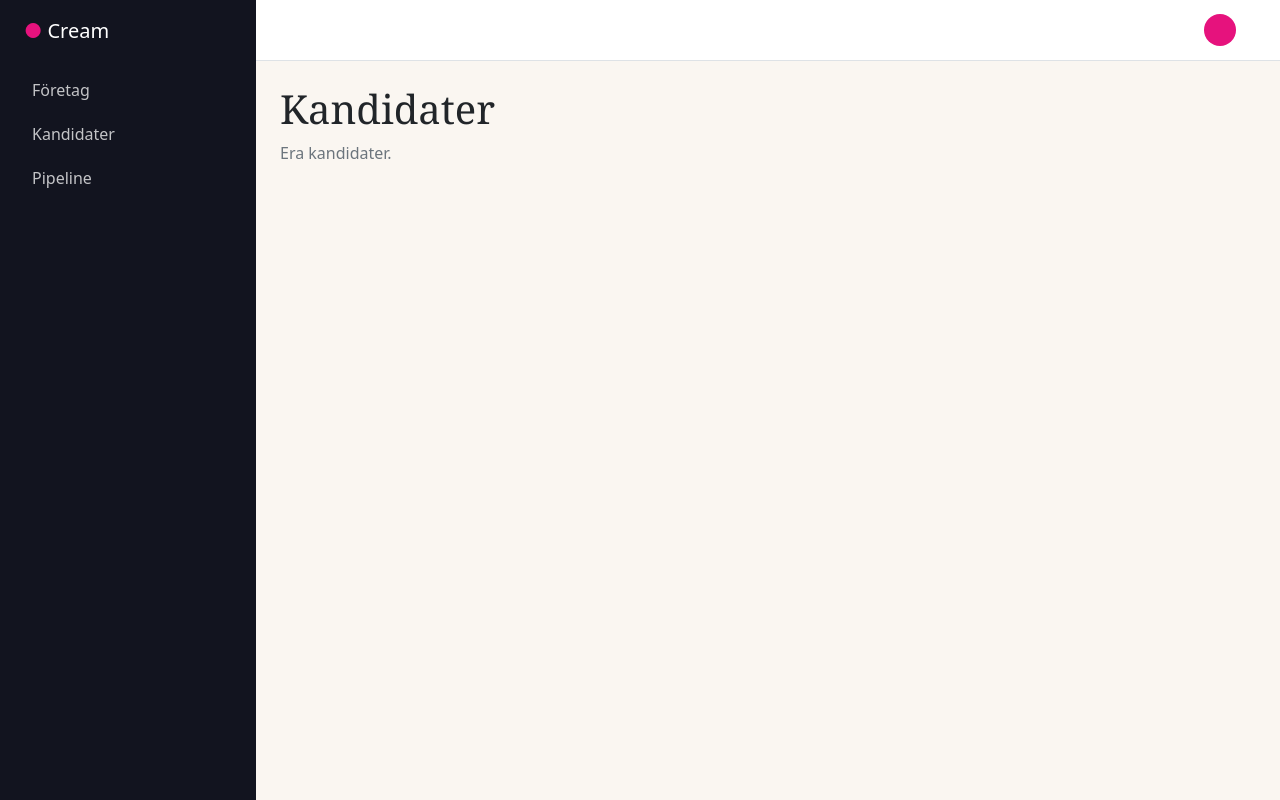
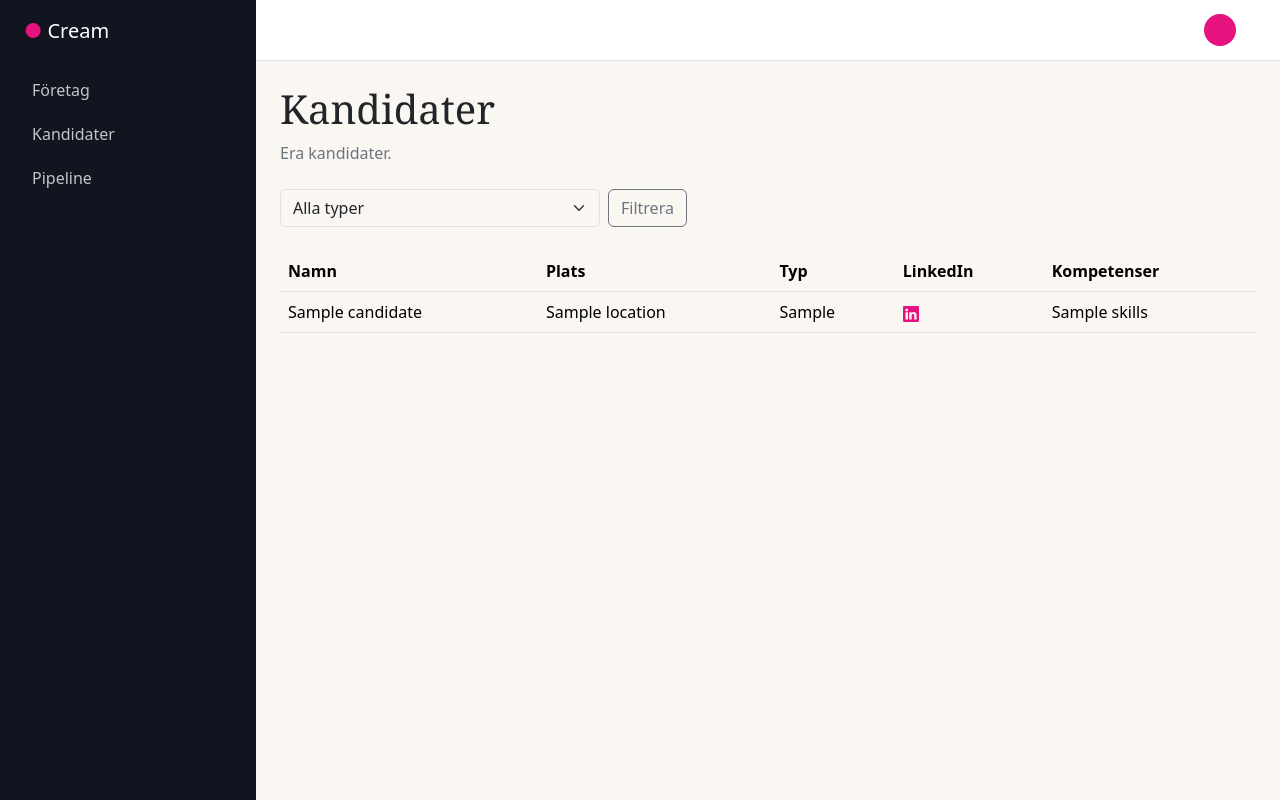
Before and after one commit to chreke/cream, a Django app: template crm/templates/crm/candidate_list.html in a window 1280 px wide. Run offline with Django 5.2, Linux system fonts and the light colour scheme; the template is opened without the code that fills it: most values are stand-ins (such as "Sample title", 1, 10 or a date in 2020); some libraries are stand-ins or nearby versions.

Commit message:
Add candidate list view with kind filter
The kind filter only offers Freelancer/Employee; candidates with kind
"Both" match either filter. LinkedIn renders as a vendored Bootstrap
Icons SVG partial so it inherits link color.

Co-Authored-By: Claude Fable 5 <noreply@anthropic.com>

```diff
--- a/crm/templates/crm/candidate_list.html
+++ b/crm/templates/crm/candidate_list.html
@@ -3,6 +3,82 @@
 {% block title %}Kandidater{% endblock %}
 
 {% block content %}
-  <h1>Kandidater</h1>
-  <p class="text-secondary">Era kandidater.</p>
+  <div class="d-flex justify-content-between align-items-start mb-4">
+    <div>
+      <h1>Kandidater</h1>
+      <p class="text-secondary mb-0">Era kandidater.</p>
+    </div>
+  </div>
+
+  <form method="get" class="row g-2 mb-4">
+    <div class="col-md-4">
+      <select name="kind" class="form-select" aria-label="Typ">
+        <option value="">Alla typer</option>
+        <option value="freelancer" {% if current_kind == "freelancer" %}selected{% endif %}>Frilansare</option>
+        <option value="employee" {% if current_kind == "employee" %}selected{% endif %}>Anställd</option>
+      </select>
+    </div>
+    <div class="col-md-3">
+      <button type="submit" class="btn btn-outline-secondary">Filtrera</button>
+    </div>
+  </form>
+
+  <table class="table table-hover bg-white">
+    <thead>
+      <tr>
+        <th scope="col">Namn</th>
+        <th scope="col">Plats</th>
+        <th scope="col">Typ</th>
+        <th scope="col">LinkedIn</th>
+        <th scope="col">Kompetenser</th>
+      </tr>
+    </thead>
+    <tbody>
+      {% for candidate in candidates %}
+        <tr>
+          <td>{{ candidate.name }}</td>
+          <td>{{ candidate.location|default:"–" }}</td>
+          <td>{{ candidate.get_kind_display }}</td>
+          <td>
+            {% if candidate.linkedin_url %}
+              <a href="{{ candidate.linkedin_url }}" aria-label="LinkedIn: {{ candidate.name }}">
+                {% include "icons/linkedin.svg" %}
+              </a>
+            {% else %}
+              –
+            {% endif %}
+          </td>
+          <td>{{ candidate.skills|truncatechars:60|default:"–" }}</td>
+        </tr>
+      {% empty %}
+        <tr>
+          <td colspan="5" class="text-secondary text-center py-4">
+            Inga kandidater att visa.
+          </td>
+        </tr>
+      {% endfor %}
+    </tbody>
+  </table>
+
+  {% if is_paginated %}
+    <nav aria-label="Paginering">
+      <ul class="pagination">
+        {% if page_obj.has_previous %}
+          <li class="page-item">
+            <a class="page-link"
+               href="?{{ querystring }}{% if querystring %}&amp;{% endif %}page={{ page_obj.previous_page_number }}">Föregående</a>
+          </li>
+        {% endif %}
+        <li class="page-item disabled">
+          <span class="page-link">Sida {{ page_obj.number }} av {{ page_obj.paginator.num_pages }}</span>
+        </li>
+        {% if page_obj.has_next %}
+          <li class="page-item">
+            <a class="page-link"
+               href="?{{ querystring }}{% if querystring %}&amp;{% endif %}page={{ page_obj.next_page_number }}">Nästa</a>
+          </li>
+        {% endif %}
+      </ul>
+    </nav>
+  {% endif %}
 {% endblock %}
```
Also changed, not shown: crm/tests/test_views.py (+52 -1 lines), crm/views.py (+25 -3 lines), templates/icons/linkedin.svg (added).
